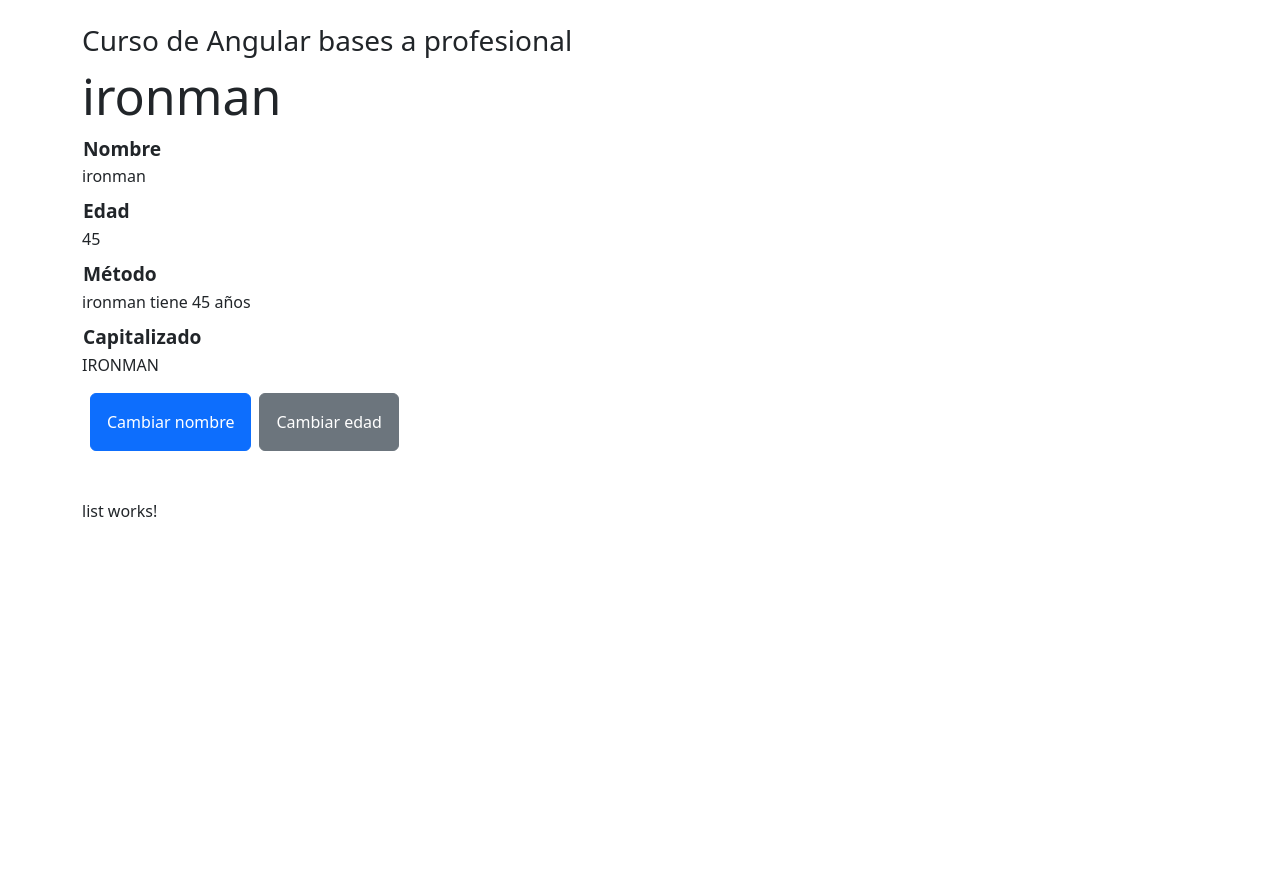
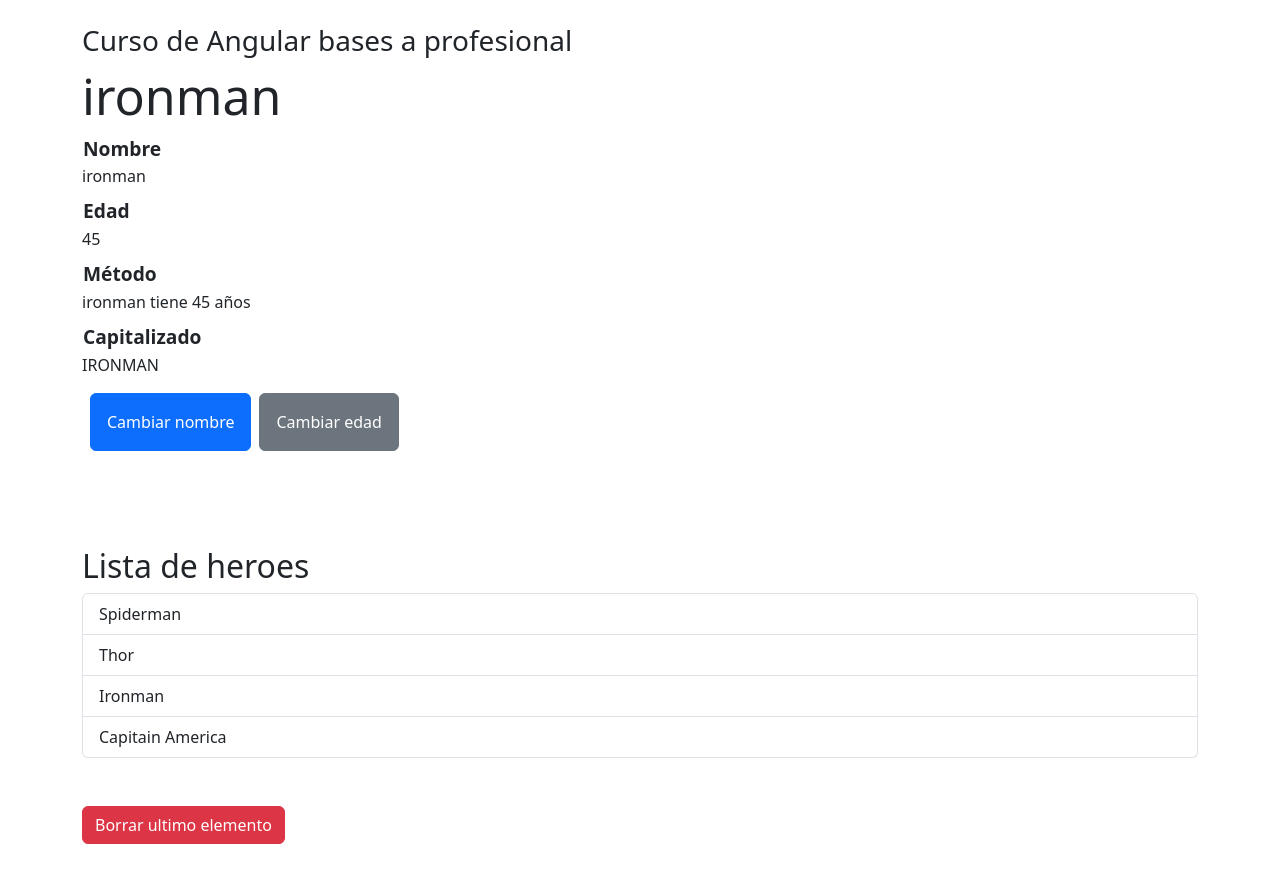
Before and after one commit to franciscosantiagoc/AngularProjectBases, an Angular app: page / in a window 1280 px wide. Shown: the top 882 px of the page. Before the commit the page ends 800 px from the top, so only its background shows below. Built offline with nearby package versions, Linux system fonts and the light colour scheme.

Commit message:
recapitulando directiva ngfor

```diff
--- a/src/app/components/heroes/list/list.component.html
+++ b/src/app/components/heroes/list/list.component.html
@@ -1 +1,8 @@
-<p>list works!</p>
+<div class="my-5 ">
+  <h2>Lista de heroes</h2>
+  <ul class="list-group">
+    <li *ngFor="let item of heroNames" class="list-group-item">{{item}}</li>
+  </ul>
+  <span *ngIf="displayAlert" class="text-danger d-block">Elemento eliminado</span>
+  <button class="btn btn-danger mt-5" (click)="deleteLastItem()">Borrar ultimo elemento</button>
+</div>
--- a/src/app/components/heroes/list/list.component.ts
+++ b/src/app/components/heroes/list/list.component.ts
@@ -6,5 +6,15 @@ import { Component } from '@angular/core';
   styleUrls: ['./list.component.css']
 })
 export class ListComponent {
+  public heroNames: string[] = [
+    'Spiderman', 'Thor', 'Ironman', 'Capitain America'
+  ];
 
+  public displayAlert = false;
+
+
+  deleteLastItem (): void{
+    this.heroNames.pop();
+    this.displayAlert = true;
+  }
 }
```
